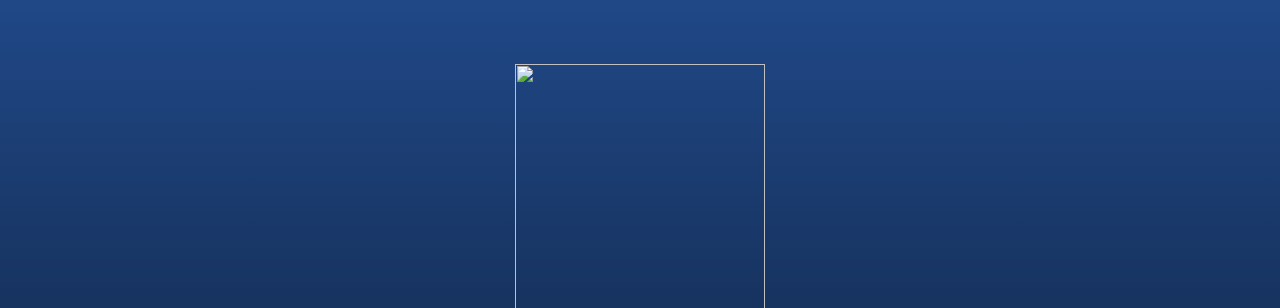
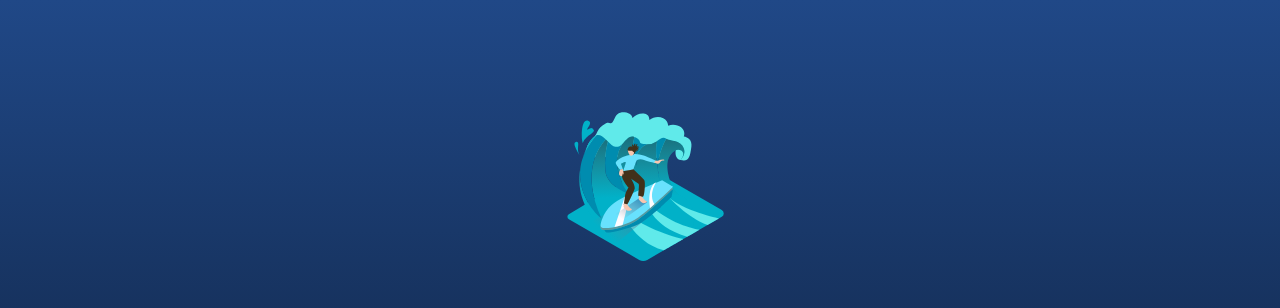
Before and after one commit to jacksonk-price/vert, a plain HTML site: page src/index.html in a window 1280 px wide. Shown: the top 308 px of the page. Drawn offline with nearby package versions, Linux system fonts and the light colour scheme; the site is published under a folder, as on GitHub Pages, so addresses that start at the root find nothing.

Commit message:
change image src

```diff
--- a/src/index.html
+++ b/src/index.html
@@ -18,7 +18,7 @@
         <main>
             <section class="hero">
                 <div class="image-asset">
-                    <img src="/src/assets/images/wave.svg" alt="" width="250" height="250">
+                    <img src="assets/images/wave.svg" alt="" width="250" height="250">
                 </div>
                 <h1>
                     A dead simple youtube to wav
```
